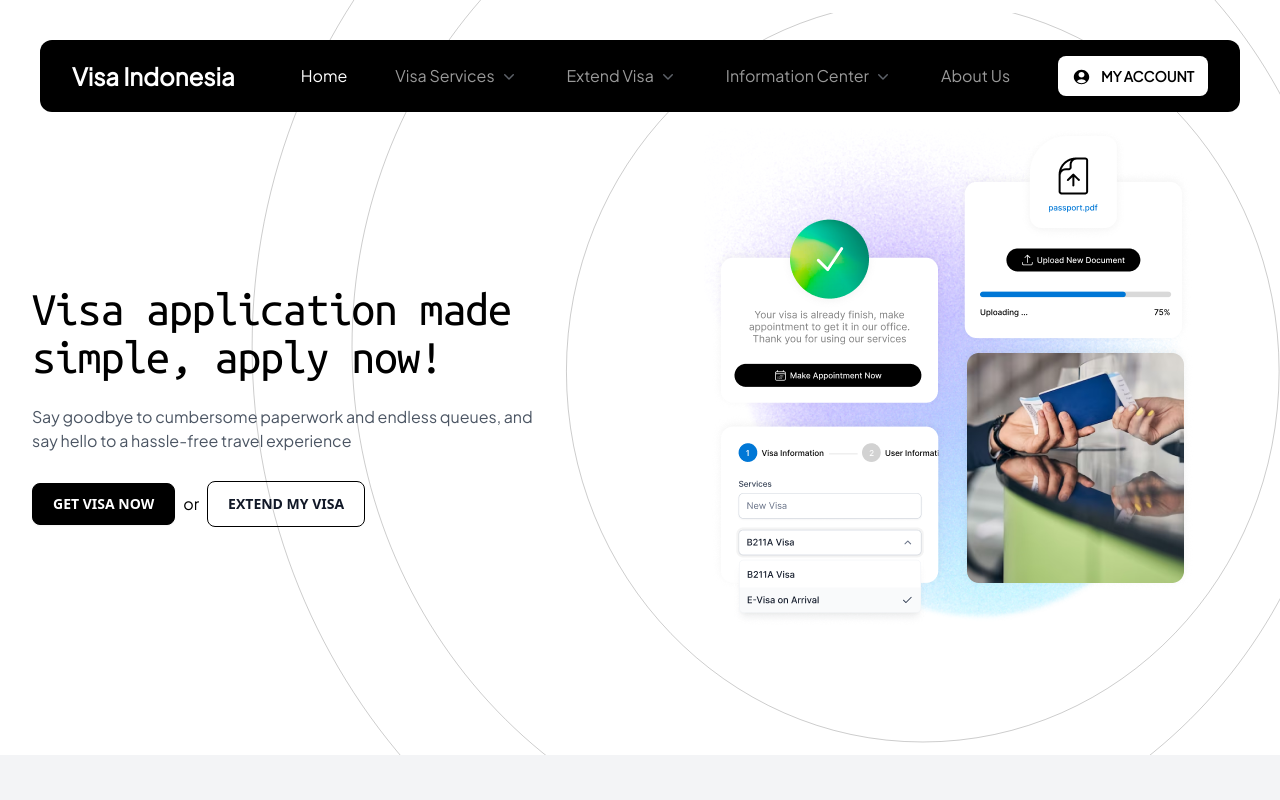
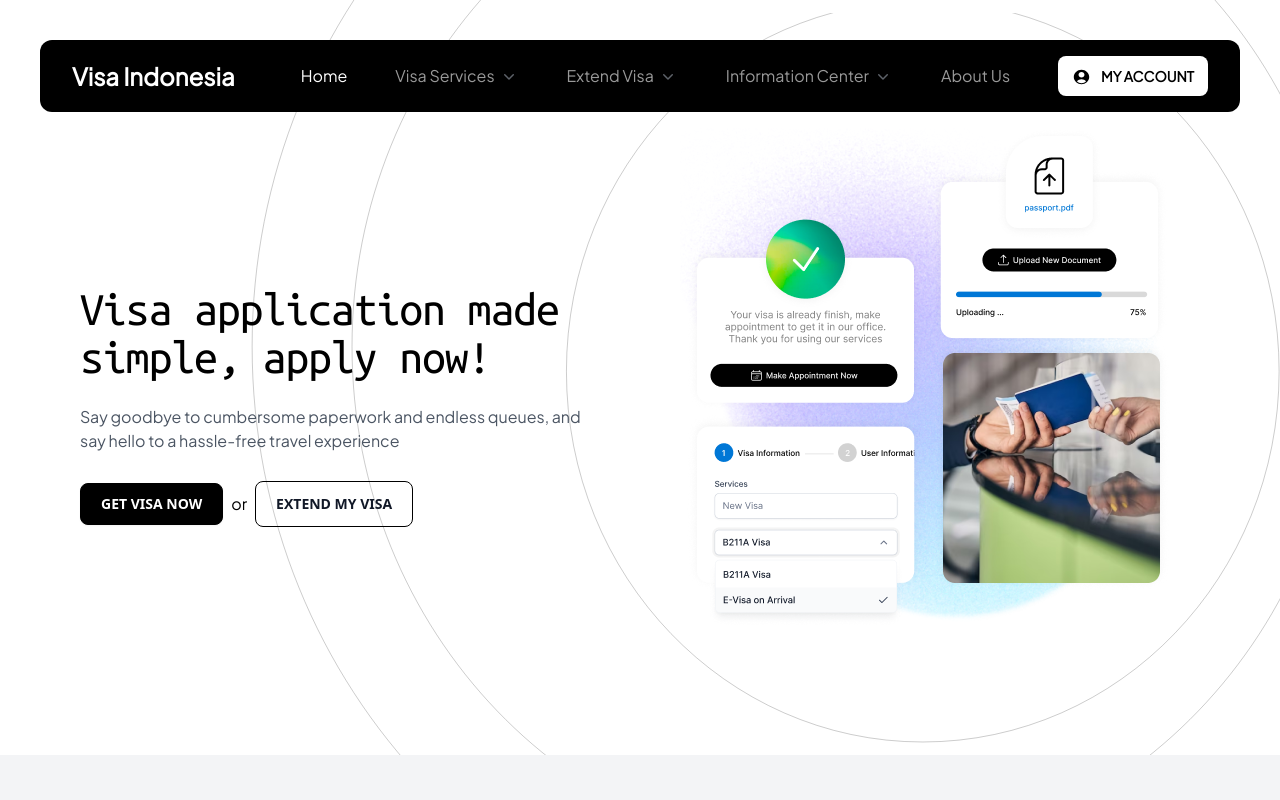
Before and after one commit to dikikanety/FE-Test-Intern, a React (Vite) app: page / in a window 1280 px wide. Shown: the top 800 px of the page. Built offline with nearby package versions, Linux system fonts and the light colour scheme.

Commit message:
fixing padding header

```diff
--- a/src/components/header/index.jsx
+++ b/src/components/header/index.jsx
@@ -14,7 +14,7 @@ export default function Header() {
       <Navigation />
       <div className="relative isolate z-10">
         <div className="overflow-hidden py-24 sm:py-32">
-          <div className="mx-auto max-w-7xl px-6 lg:px-8">
+          <div className="mx-auto max-w-7xl px-6 lg:px-20">
             <div className="mx-auto grid max-w-2xl grid-cols-1 gap-x-8 gap-y-16 sm:gap-y-20 lg:mx-0 lg:max-w-none lg:grid-cols-2">
               <div className="pt-14 flex flex-col justify-center lg:max-w-lg">
                 <h1 className="self-stretch font-ubuntu-mono text-5xl font-normal tracking-tight text-black">
```
